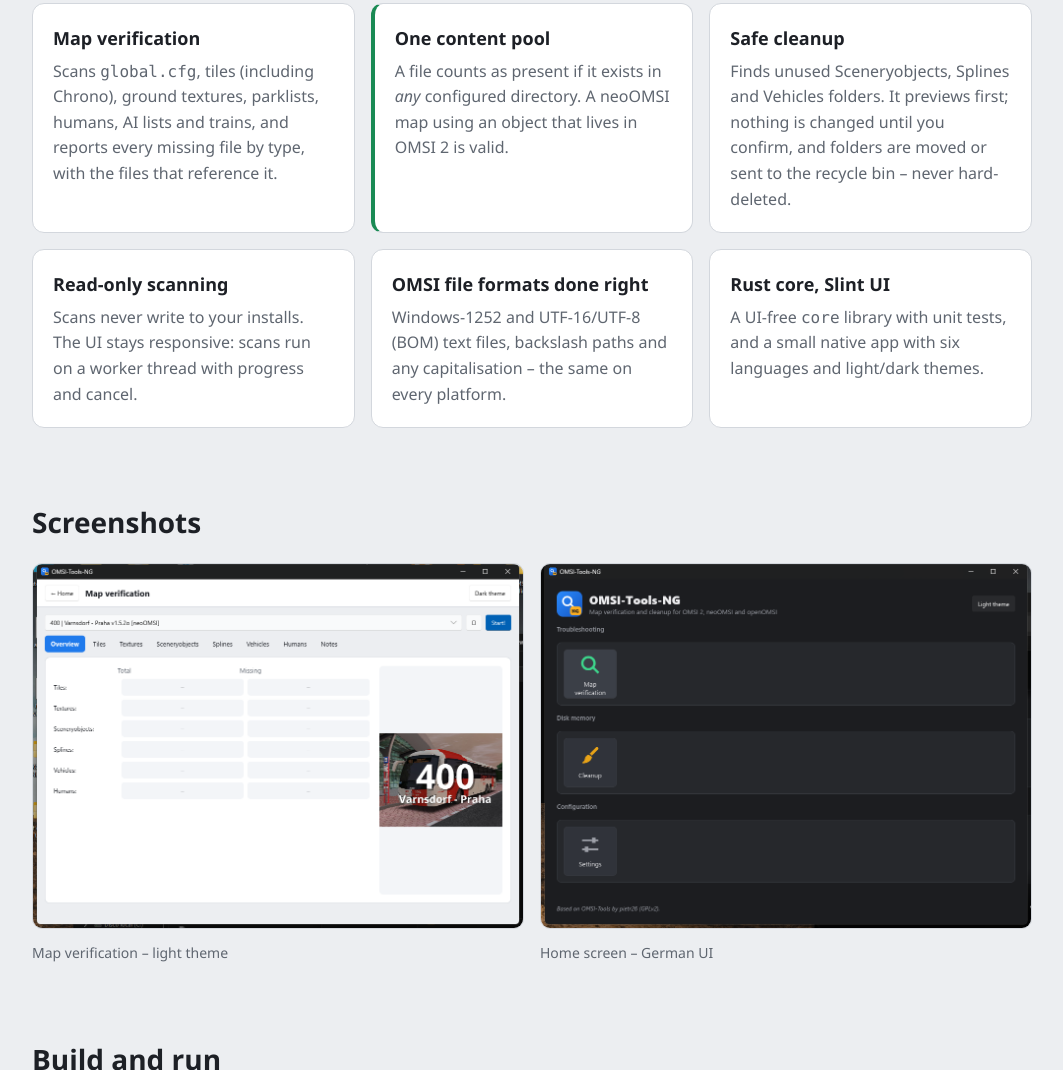
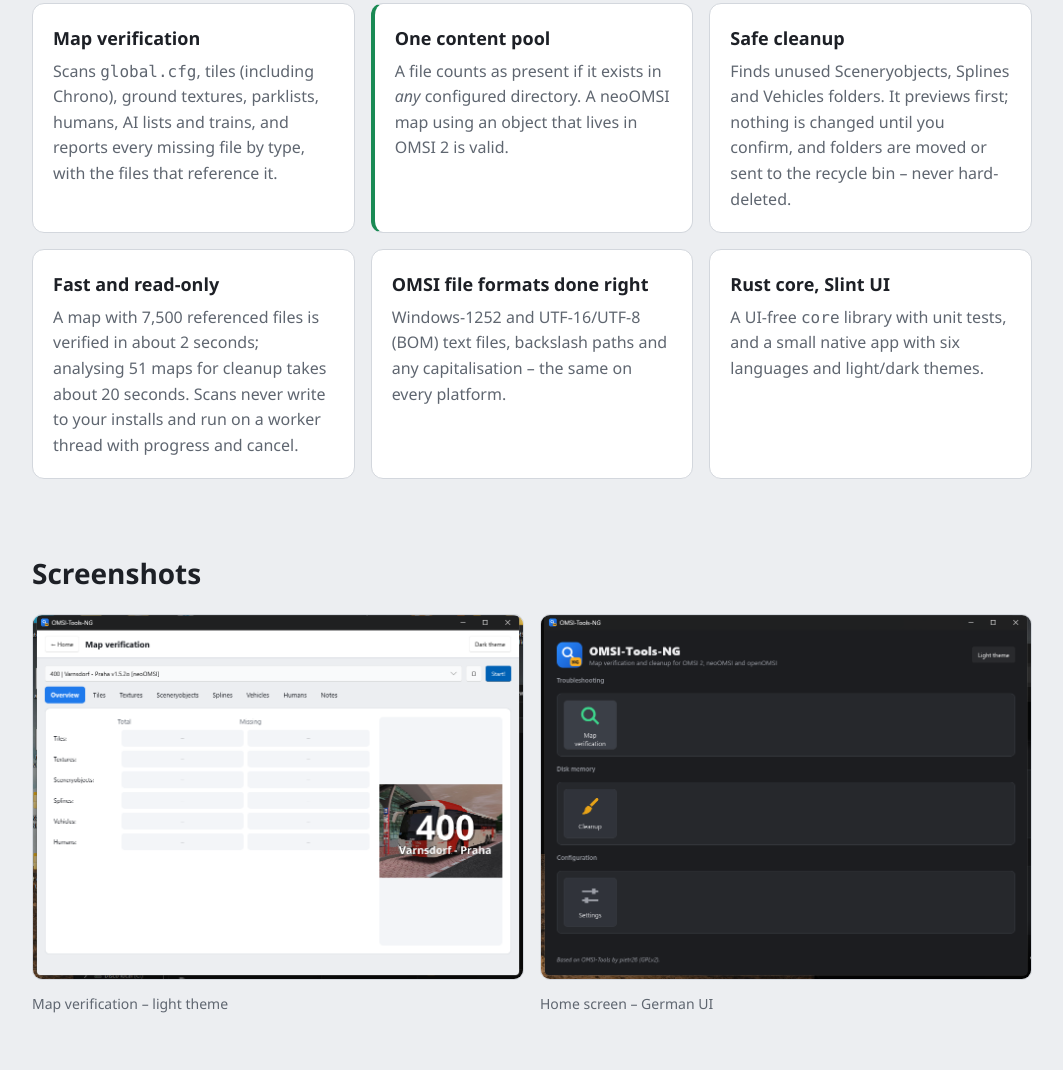
Before and after one commit to rafaelkaiz/OMSI-Tools-NG, a plain HTML site: page docs/index.html in a window 1280 px wide. Shown: the part 674-1744 px from the top of the page, without its empty margins (108-1171 px from the left). Drawn offline with Linux system fonts and the light colour scheme.

Commit message:
docs: mention scan speed with measured figures

```diff
--- a/docs/index.html
+++ b/docs/index.html
@@ -99,8 +99,8 @@
         <p>Finds unused Sceneryobjects, Splines and Vehicles folders. It previews first; nothing is changed until you confirm, and folders are moved or sent to the recycle bin – never hard-deleted.</p>
       </div>
       <div class="card">
-        <h3>Read-only scanning</h3>
-        <p>Scans never write to your installs. The UI stays responsive: scans run on a worker thread with progress and cancel.</p>
+        <h3>Fast and read-only</h3>
+        <p>A map with 7,500 referenced files is verified in about 2 seconds; analysing 51 maps for cleanup takes about 20 seconds. Scans never write to your installs and run on a worker thread with progress and cancel.</p>
       </div>
       <div class="card">
         <h3>OMSI file formats done right</h3>
```
Also changed, not shown: 1 other file.
